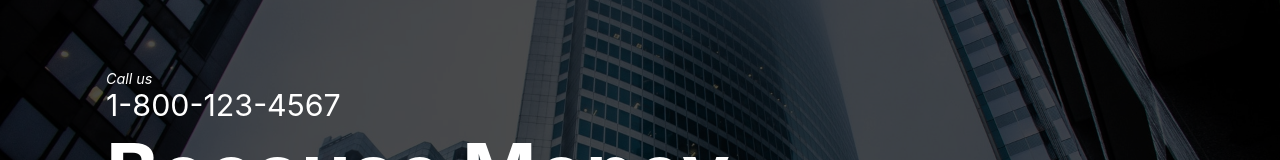
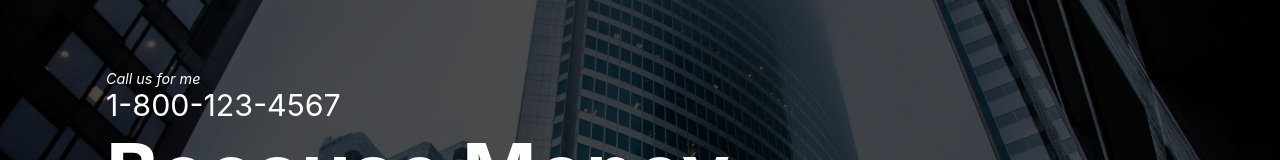
Before and after one commit to FabianPonczko/portafolio, a React (Vite) app: page / in a window 1280 px wide. Shown: the part 189-349 px from the top of the page. Built offline with nearby package versions, Linux system fonts and the light colour scheme.

Commit message:
cambio test

```diff
--- a/src/components/Hero.jsx
+++ b/src/components/Hero.jsx
@@ -5,7 +5,7 @@ const Hero = () => {
     return (
         <div className='hero'>
             <div className='content'>
-                <p>Call us</p>
+                <p>Call us for me</p>
                 <p>1-800-123-4567</p>
                 <p>Because Money</p>
                 <p>Doesn't come with instructions</p>
```
